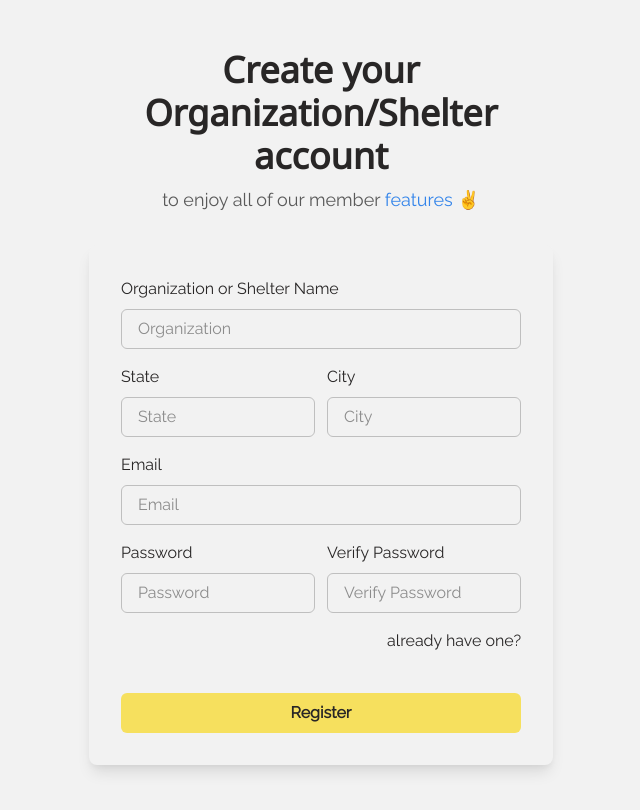
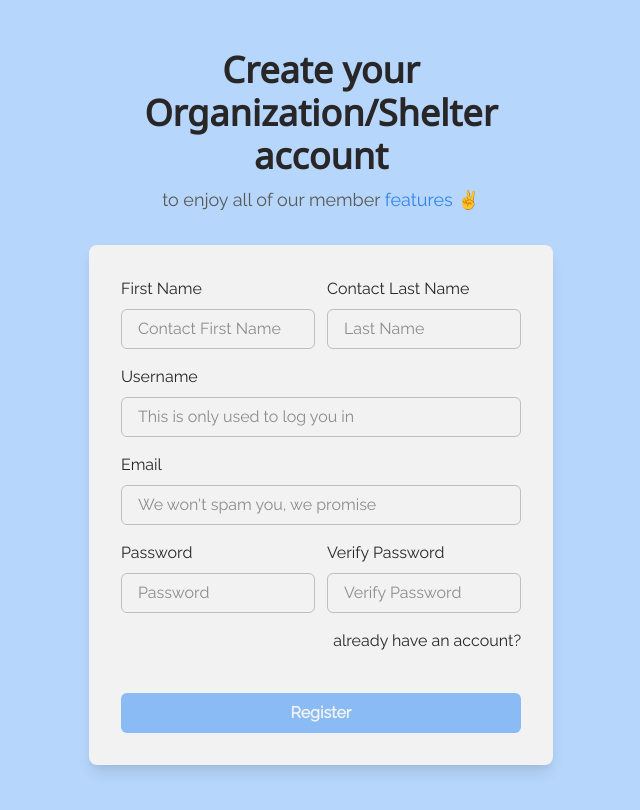
Before and after one commit to palepinkdot/senior-design, a Next.js app in the folder web/: page /app/register-org in a window 1280 px wide. Shown: the top 810 px of the page, without its empty margins (319-959 px from the left). Built offline with nearby package versions, Linux system fonts and the light colour scheme; no server answers.

Commit message:
removed migrations and changed colors + forms

```diff
--- a/web/src/components/app/OrgRegisterCard.tsx
+++ b/web/src/components/app/OrgRegisterCard.tsx
@@ -60,7 +60,12 @@ export default function OrgRegisterCard() {
       >
         {({ isSubmitting }) => (
           <Form>
-            <Flex minH={"100vh"} align={"center"} justify={"center"} bg="white">
+            <Flex
+              minH={"100vh"}
+              align={"center"}
+              justify={"center"}
+              bg="blue.100"
+            >
               <Stack spacing={8} mx={"auto"} maxW={"lg"} py={12} px={6}>
                 <Stack align={"center"}>
                   <Heading fontSize={"4xl"} align={"center"}>
@@ -71,39 +76,34 @@ export default function OrgRegisterCard() {
                     <Link color={"blue.400"}>features</Link> ✌️
                   </Text>
                 </Stack>
-                <Box
-                  rounded={"lg"}
-                  bg={useColorModeValue("white", "gray.700")}
-                  boxShadow={"lg"}
-                  p={8}
-                >
+                <Box rounded={"lg"} bg="white" boxShadow={"lg"} p={8}>
                   <Stack spacing={4}>
-                    {/* <Flex justifyContent={"space-between"}>
-                      <FormControl pr={1.5} id="orgadminFirstname">
+                    <Flex justifyContent={"space-between"}>
+                      <FormControl pr={1.5} id="ofirstname">
                         <InputField
-                          name="orgadminFirstname"
-                          placeholder="First Name"
+                          name="firstname"
+                          placeholder="Contact First Name"
                           label="First Name"
                         />
                       </FormControl>
-                      <FormControl pl={1.5} id="orgadminLastname">
+                      <FormControl pl={1.5} id="lastname">
                         <InputField
-                          name="orgadminLastname"
+                          name="lastname"
                           placeholder="Last Name"
-                          label="Last Name"
+                          label="Contact Last Name"
                         />
                       </FormControl>
-                    </Flex> */}
+                    </Flex>
 
-                    <FormControl id="orgname">
+                    {/* <FormControl id="orgname">
                       <InputField
                         name="Organization"
-                        placeholder="Organization"
+                        placeholder="This is how you'll appear to users"
                         label="Organization or Shelter Name"
                       />
-                    </FormControl>
+                    </FormControl> */}
 
-                    <Flex justifyContent={"space-between"}>
+                    {/* <Flex justifyContent={"space-between"}>
                       <FormControl pr={1.5} id="orgstate">
                         <InputField
                           name="state"
@@ -118,12 +118,20 @@ export default function OrgRegisterCard() {
                           label="City"
                         />
                       </FormControl>
-                    </Flex>
+                    </Flex> */}
 
-                    <FormControl id="orgemail">
+                    <FormControl id="username">
                       <InputField
-                        name="orgemail"
-                        placeholder="Email"
+                        name="username"
+                        placeholder="This is only used to log you in"
+                        label="Username"
+                      />
+                    </FormControl>
+
+                    <FormControl id="email">
+                      <InputField
+                        name="email"
+                        placeholder="We won't spam you, we promise"
                         label="Email"
                       />
                     </FormControl>
@@ -154,16 +162,18 @@ export default function OrgRegisterCard() {
                         justify={"flex-end"}
                       >
                         <NextLink href="/forgot-password">
-                          <Link color={"grey.400"}>already have one?</Link>
+                          <Link color={"grey.400"}>
+                            already have an account?
+                          </Link>
                         </NextLink>
                       </Stack>
                       <Button
                         type="submit"
                         isLoading={isSubmitting}
-                        bg={"yellow.300"}
-                        color={"grey.700"}
+                        bg={"blue.200"}
+                        color={"white"}
                         _hover={{
-                          bg: "yellow.200",
+                          bg: "red.200",
                         }}
                       >
                         Register
```
Also changed, not shown: web/src/components/app/AdoRegisterCard.tsx (+8 -18 lines), 1 other file (tests, documents, lock files or other folders).
